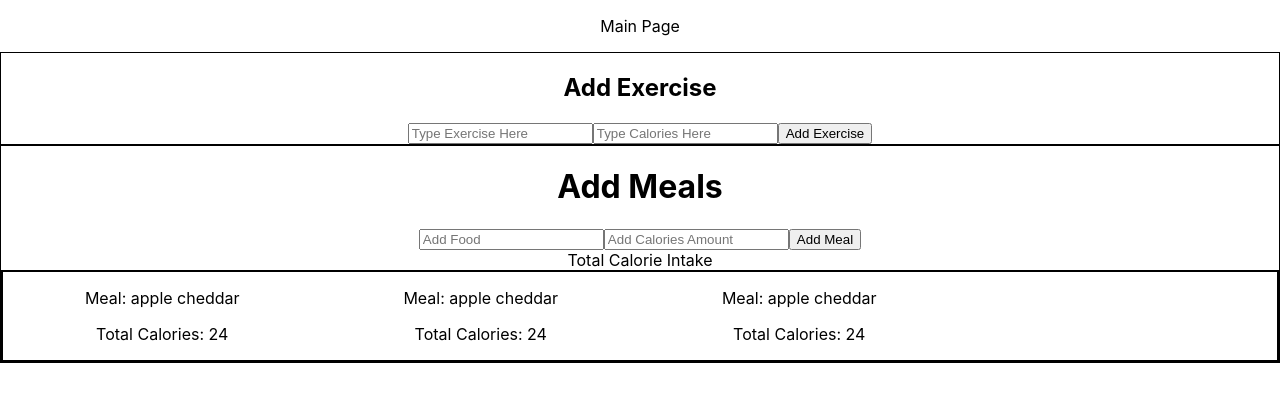
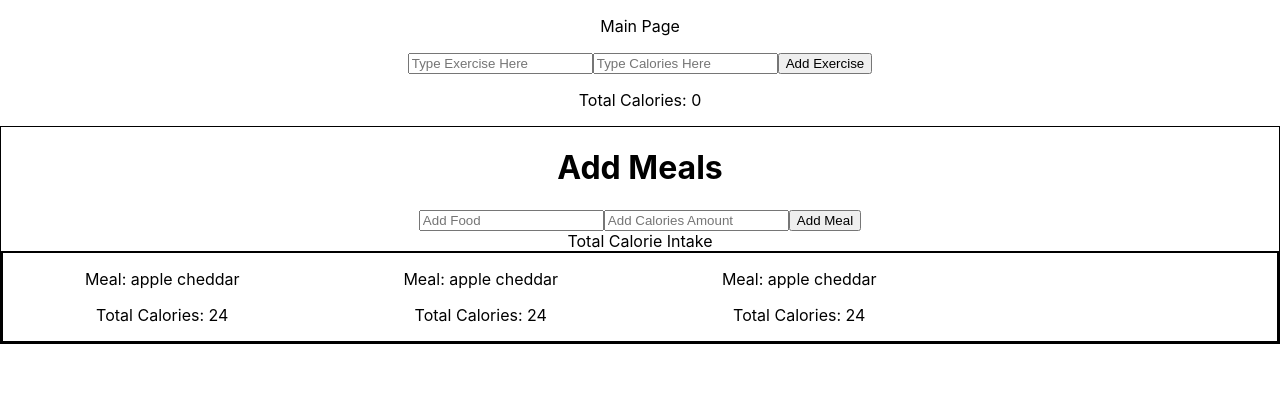
Before and after one commit to realdanieljames/exercise-group-project, a React (Create React App) app: page /main-page in a window 1280 px wide. Shown: the top 402 px of the page. Built offline with nearby package versions, Linux system fonts and the light colour scheme.

Commit message:
accepted and merged wwith current changes from main branch

```diff
--- a/src/components/MainPage/MainPage.js
+++ b/src/components/MainPage/MainPage.js
@@ -1,70 +1,55 @@
 import React, {createRef, useRef} from "react";
+import { connect } from "react-redux";
 import './MainPage.css'
-import { connect } from "react-redux";
+import ExerciseCalories from '../../components/ExerciseCalories/ExerciseCalories';
 import FoodCalories from "../FoodCalories/FoodCalories";
 
 
-
 const MainPage = (props) => {
-
-
-const exerciseRef = createRef('')
-const exerciseCalorieRef = createRef('')
+    console.log(props);
 return (
     <div>
     <div>
         <p>Main Page</p>
     </div>
-    {/* {props.food.map((value)=>{
-        return(
-            <FoodCalories/> */}
 
 
 {/* Exercise Component */}
+        <ExerciseCalories
+         exerciseState={props.exercise}
+         addExercise={props.addExercise}
+         calories={props.calories}
+          />
 
-    <div style={{border: "1px solid black"}}>
-    <h2>Add Exercise</h2>
-    <div>
-        <input placeholder="Type Exercise Here" ref={exerciseRef} />
-        <input placeholder="Type Calories Here" ref={exerciseCalorieRef} />
-        <button onClick={() => props.addExercise(exerciseCalorieRef, exerciseRef)} >Add Exercise</button>
 
-        {props.exercise.map((exercise,i) => {
-            return (
-                <div>
-                    <u>Exercise {i+1}</u><br></br>
-                    {exercise.name}<br></br>
-                    Calories: {exercise.calories}
-                </div>
-            )
-        })}
-    </div>
 
-    </div>
-
-{/* Food Component */}
+          {/* Food Component */}
 <div style={{border: "1px solid black"}}>
 
-    <FoodCalories props={props}/>
+<FoodCalories props={props}/>
 
-    </div>
+</div>
 
-    </div>
+</div>
 );
 };
+//     </div>
+// )
+// }
 
 const mapStateToProps = (state) => {
     return {
         food: state.food_Reducer.food,
-        exercise: state.exercise_Reducer.exercise
+        exercise: state.exercise_Reducer.exercise,
+        calories: state.exercise_Reducer.calories
 
-
-}}
-
+    }
+}
 
 
 const mapDispatchToProps = (dispatch) => {
     return {
+        // addFood: () => dispatch({type:"ADD_NEW_FOOD", newFood: {name: "Cheddaer CHd", id: "ps1234", calories: "245"}}),
         addFood: (newMealName, newCalories) => dispatch({type:"ADD_NEW_FOOD", newFood: {mealName: newMealName, id: "", calories: newCalories}}),
         addExercise: (exerciseCalorieRef, exerciseRef) => dispatch({type: "ADD_NEW_EXERCISE", exercise:{id: 1, name: exerciseRef.current.value, calories: exerciseCalorieRef.current.value} })
     }
```
